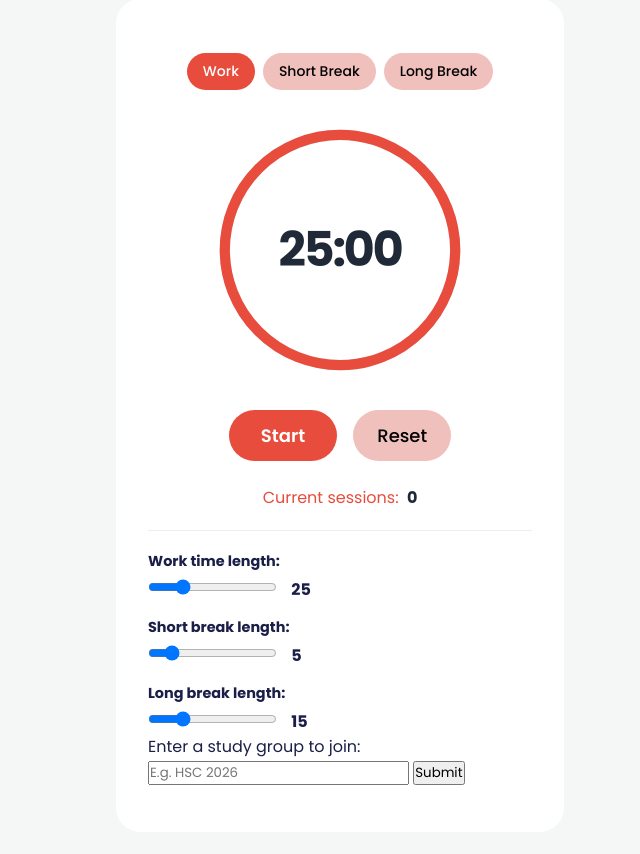
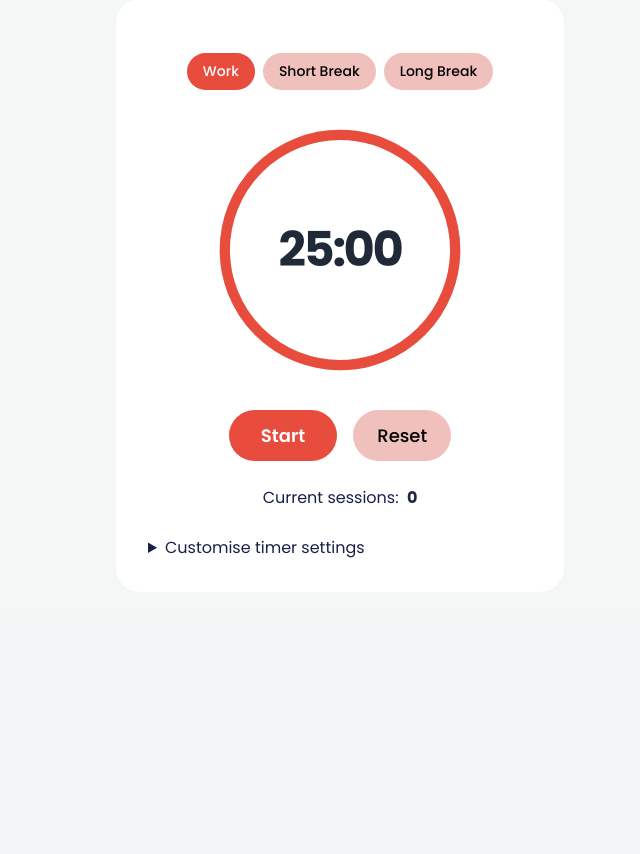
Before and after one commit to michaela357/orario-ATP3, a Flask app: page /timer_dashboard in a window 1280 px wide. Shown: the part 348-1202 px from the top of the page, without its empty margins (300-940 px from the left). After the commit the page ends 906 px from the top, so only its background shows below. Run offline with Flask 3, Linux system fonts and the light colour scheme; the visitor is signed in with stand-in values (Sample User, id 1); some libraries are stand-ins or nearby versions.

Commit message:
Implement closing/opening settings with details html tag, also remove placeholder styling

```diff
--- a/templates/pomodoro.html
+++ b/templates/pomodoro.html
@@ -36,47 +36,56 @@ Pomodoro timer
      </div>
 
      <div class="session-tracker">
-       <span style="color: rgb(231, 76, 60); font-weight: 400; font-size: 16px;">Current sessions:</span>
+       <span>Current sessions:</span>
        <span id="session-count" class="session-count-num">0</span>
      </div>
+    <br>
 
+    <details class="pomodoro-details-panel">
+        <summary>Customise timer settings</summary>
 
-
-<hr style="margin: 20px 0; border: 0; border-top: 1px solid #eee;">
+        <hr style="margin: 20px 0; border: 0; border-top: 1px solid #c1bebe;">
           <div class="sliders-wrapper">
               <div class="slider-group">
               <label for="work_time" style="display: block; font-weight: bold; margin-bottom: 5px; font-size: 0.9rem;">Work time length:</label>
               <input type="range" min="1" max="100" value="25" class="slider" id="work_time" oninput="this.nextElementSibling.value = this.value">
               <output style="font-weight: bold; margin-left: 10px;">25</output>
               </div>
+
               <div class="slider-group" style="margin-top: 15px;">
                 <label for="short_time" style="display: block; font-weight: bold; margin-bottom: 5px; font-size: 0.9rem;">Short break length:</label>
                 <input type="range" min="1" max="30" value="5" class="slider" id="short_time" oninput="this.nextElementSibling.value = this.value">
                 <output style="font-weight: bold; margin-left: 10px;">5</output>
               </div>
+
               <div class="slider-group" style="margin-top: 15px;">
                 <label for="long_time" style="display: block; font-weight: bold; margin-bottom: 5px; font-size: 0.9rem;">Long break length:</label>
                 <input type="range" min="1" max="60" value="15" class="slider" id="long_time" oninput="this.nextElementSibling.value = this.value">
                 <output style="font-weight: bold; margin-left: 10px;">15</output>
               </div>
+
           </div>
 
+          <br><br>
           <div class="group-management-wrapper">
               <form id="add-group-name" action="{{ url_for('pomodoro.update_group') }}" method="POST">
                   <input type="hidden" name="csrf_token" value="{{ csrf_token() }}">
                   <label for="group_name">Enter a study group to join:</label>
                   <input id="group_name" name="group_name" type="text" placeholder="E.g. HSC 2026">
-            <input type="submit" value="Submit">
+                  <br><br>
+                  <input id="join-group-btn" type="submit" value="Join group">
               </form>
 
-        <div class="leaderboard-link-container" style="margin-top: 15px;">
+              <div class="leaderboard-link-container">
                   {% if current_user.study_group %}
-            <a href="{{ url_for('pomodoro.study_leaderboard', group=current_user.study_group) }}" class="leaderboard-link" style="color: #23508e; font-weight: bold; text-decoration: none;">
+                  <a href="{{ url_for('pomodoro.study_leaderboard', group=current_user.study_group) }}" class="leaderboard-link">
                       🏆 View leaderboard for {{ current_user.study_group }}
                   </a>
                   {% endif %}
               </div>
           </div>
+
+    </details>
 
     </div>
     </div>
```
Lines whose indentation alone changed are shown as unchanged.
